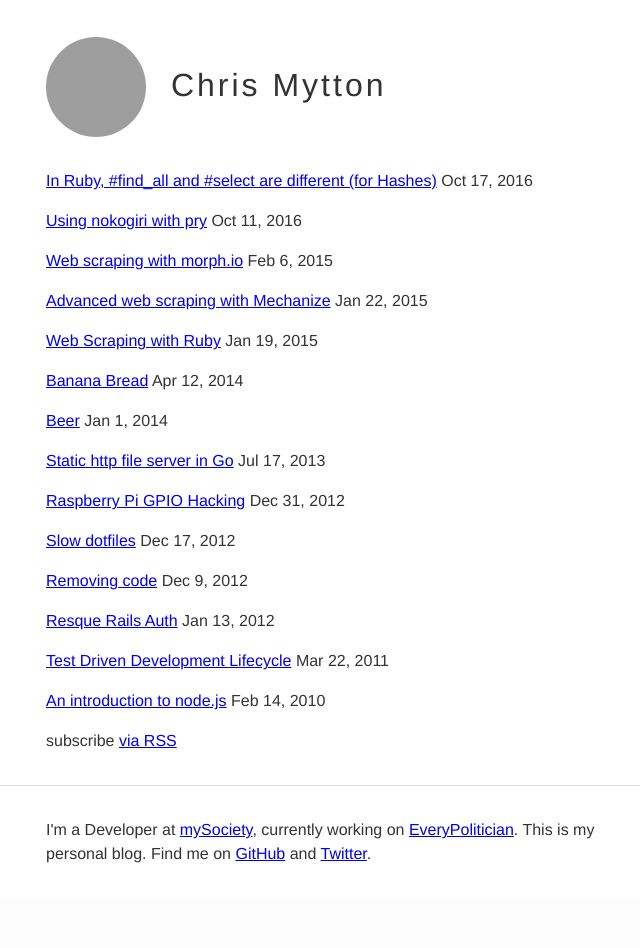
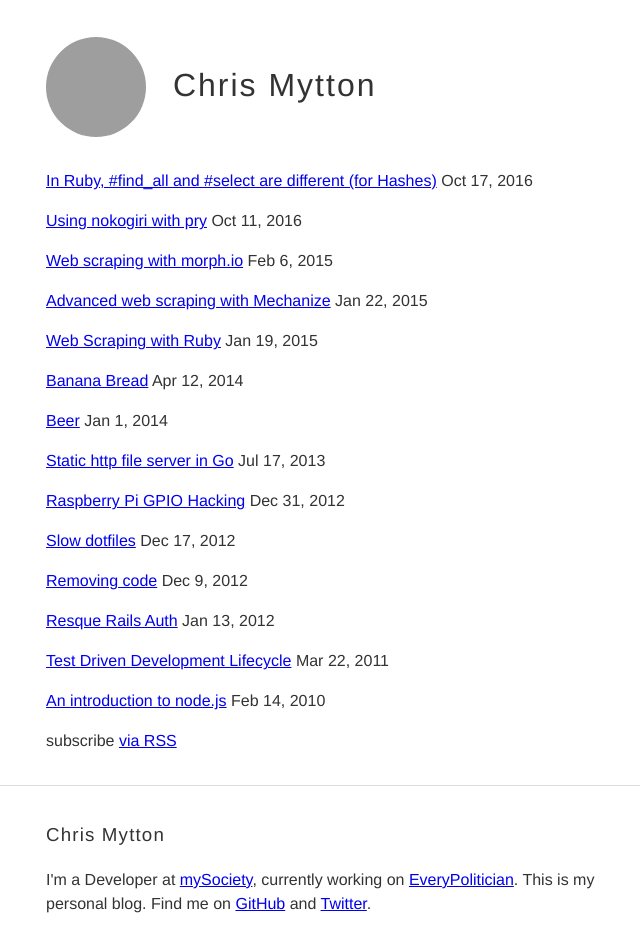
Before and after one commit to chrismytton/chrismytton.github.io, a Jekyll site: the page built from index.html, in a window 1280 px wide, cut to the strip 0-948 px from the top of the page. Shown: the whole strip, without its empty margins (294-934 px from the left). Built offline with Jekyll 4.4.1, drawn with Linux system fonts in a browser that asks for light colours; before the commit the page ends 900 px from its top, so only the background shows below that; grey boxes are pictures that could not be loaded.

Commit message:
Update styles

```diff
--- a/_includes/footer.html
+++ b/_includes/footer.html
@@ -1,4 +1,5 @@
 <footer class="container site-footer">
+  <h3 class="logo">Chris Mytton</h3>
   <p>
   I'm a Developer at <a href="https://www.mysociety.org/">mySociety</a>, currently working on <a href="http://everypolitician.org/">EveryPolitician</a>.
   This is my personal blog.
--- a/_includes/header.html
+++ b/_includes/header.html
@@ -1,6 +1,6 @@
 <header class="site-header">
-  <h1 class="site-title">
-    <img class="site-title__avatar avatar" src="{{ site.email | to_gravatar }}" width="100" height="100" alt="{{ site.title }}" />
-    <a class="site-title__link" href="{{ site.baseurl }}/">{{ site.title }}</a>
+  <h1 class="logo">
+    <img class="avatar" src="{{ site.email | to_gravatar }}" width="100" height="100" alt="{{ site.title }}" />
+    <a href="{{ site.baseurl }}/">{{ site.title }}</a>
   </h1>
 </header>
--- a/_sass/_base.scss
+++ /dev/null
@@ -1,204 +0,0 @@
-/**
- * Reset some basic elements
- */
-body, h1, h2, h3, h4, h5, h6,
-p, blockquote, pre, hr,
-dl, dd, ol, ul, figure {
-    margin: 0;
-    padding: 0;
-}
-
-
-
-/**
- * Basic styling
- */
-body {
-    font-family: $base-font-family;
-    font-size: $base-font-size;
-    line-height: $base-line-height;
-    font-weight: 300;
-    color: $text-color;
-    background-color: $background-color;
-    -webkit-text-size-adjust: 100%;
-}
-
-
-
-/**
- * Set `margin-bottom` to maintain vertical rhythm
- */
-h1, h2, h3, h4, h5, h6,
-p, blockquote, pre,
-ul, ol, dl, figure,
-%vertical-rhythm {
-    margin-bottom: $spacing-unit / 2;
-}
-
-
-
-/**
- * Images
- */
-img {
-    max-width: 100%;
-    vertical-align: middle;
-}
-
-
-
-/**
- * Figures
- */
-figure > img {
-    display: block;
-}
-
-figcaption {
-    font-size: $small-font-size;
-}
-
-
-
-/**
- * Lists
- */
-ul, ol {
-    margin-left: $spacing-unit;
-}
-
-li {
-    > ul,
-    > ol {
-         margin-bottom: 0;
-    }
-}
-
-
-
-/**
- * Headings
- */
-h1, h2, h3, h4, h5, h6 {
-    font-weight: 300;
-}
-
-
-
-/**
- * Links
- */
-a {
-    color: $brand-color;
-    text-decoration: none;
-
-    &:visited {
-        color: darken($brand-color, 15%);
-    }
-
-    &:hover {
-        color: $text-color;
-        text-decoration: underline;
-    }
-}
-
-
-
-/**
- * Blockquotes
- */
-blockquote {
-    color: $grey-color;
-    border-left: 4px solid $grey-color-light;
-    padding-left: $spacing-unit / 2;
-    font-size: 18px;
-    letter-spacing: -1px;
-    font-style: italic;
-
-    > :last-child {
-        margin-bottom: 0;
-    }
-}
-
-
-
-/**
- * Code formatting
- */
-pre,
-code {
-    font-size: 15px;
-    border: 1px solid $grey-color-light;
-    border-radius: 3px;
-    background-color: #eef;
-}
-
-code {
-    padding: 1px 5px;
-}
-
-pre {
-    padding: 8px 12px;
-    overflow-x: scroll;
-
-    > code {
-        border: 0;
-        padding-right: 0;
-        padding-left: 0;
-    }
-}
-
-
-
-/**
- * Wrapper
- */
-.wrapper {
-    max-width: -webkit-calc(#{$content-width} - (#{$spacing-unit} * 2));
-    max-width:         calc(#{$content-width} - (#{$spacing-unit} * 2));
-    margin-right: auto;
-    margin-left: auto;
-    padding-right: $spacing-unit;
-    padding-left: $spacing-unit;
-    @extend %clearfix;
-
-    @include media-query($on-laptop) {
-        max-width: -webkit-calc(#{$content-width} - (#{$spacing-unit}));
-        max-width:         calc(#{$content-width} - (#{$spacing-unit}));
-        padding-right: $spacing-unit / 2;
-        padding-left: $spacing-unit / 2;
-    }
-}
-
-
-
-/**
- * Clearfix
- */
-%clearfix {
-
-    &:after {
-        content: "";
-        display: table;
-        clear: both;
-    }
-}
-
-
-
-/**
- * Icons
- */
-.icon {
-
-    > svg {
-        display: inline-block;
-        width: 16px;
-        height: 16px;
-        vertical-align: middle;
-
-        path {
-            fill: $grey-color;
-        }
-    }
-}
--- /dev/null
+++ b/_sass/_code.scss
@@ -0,0 +1,23 @@
+figure {
+    margin: 0;
+    padding: 0;
+}
+
+pre, code {
+    background-color: $grey;
+    overflow-x: scroll;
+    border: 1px solid #eee;
+}
+
+pre {
+    padding: 8px 12px;
+    & > code {
+        border: 0;
+        padding-right: 0;
+        padding-left: 0;
+    }
+}
+
+code {
+    padding: 1px 3px;
+}
--- a/_sass/_layout.scss
+++ /dev/null
@@ -1,250 +0,0 @@
-/**
- * Site header
- */
-.site-header {
-    border-top: 5px solid $grey-color-dark;
-    border-bottom: 1px solid $grey-color-light;
-    min-height: 56px;
-
-    // Positioning context for the mobile navigation icon
-    position: relative;
-}
-
-.site-title {
-    font-size: 26px;
-    line-height: 56px;
-    letter-spacing: -1px;
-    margin-bottom: 0;
-    float: left;
-
-    &,
-    &:visited {
-        color: $grey-color-dark;
-    }
-}
-
-.site-nav {
-    float: right;
-    line-height: 56px;
-
-    .menu-icon {
-        display: none;
-    }
-
-    .page-link {
-        color: $text-color;
-        line-height: $base-line-height;
-
-        // Gaps between nav items, but not on the first one
-        &:not(:first-child) {
-            margin-left: 20px;
-        }
-    }
-
-    @include media-query($on-palm) {
-        position: absolute;
-        top: 9px;
-        right: 30px;
-        background-color: $background-color;
-        border: 1px solid $grey-color-light;
-        border-radius: 5px;
-        text-align: right;
-
-        .menu-icon {
-            display: block;
-            float: right;
-            width: 36px;
-            height: 26px;
-            line-height: 0;
-            padding-top: 10px;
-            text-align: center;
-
-            > svg {
-                width: 18px;
-                height: 15px;
-
-                path {
-                    fill: $grey-color-dark;
-                }
-            }
-        }
-
-        .trigger {
-            clear: both;
-            display: none;
-        }
-
-        &:hover .trigger {
-            display: block;
-            padding-bottom: 5px;
-        }
-
-        .page-link {
-            display: block;
-            padding: 5px 10px;
-        }
-    }
-}
-
-
-
-/**
- * Site footer
- */
-.site-footer {
-    border-top: 1px solid $grey-color-light;
-    padding: $spacing-unit 0;
-}
-
-.footer-heading {
-    font-size: 18px;
-    margin-bottom: $spacing-unit / 2;
-}
-
-.contact-list,
-.social-media-list {
-    list-style: none;
-    margin-left: 0;
-}
-
-.footer-col-wrapper {
-    font-size: 15px;
-    color: $grey-color;
-    margin-left: -$spacing-unit / 2;
-    @extend %clearfix;
-}
-
-.footer-col {
-    float: left;
-    margin-bottom: $spacing-unit / 2;
-    padding-left: $spacing-unit / 2;
-}
-
-.footer-col-1 {
-    width: -webkit-calc(35% - (#{$spacing-unit} / 2));
-    width:         calc(35% - (#{$spacing-unit} / 2));
-}
-
-.footer-col-2 {
-    width: -webkit-calc(20% - (#{$spacing-unit} / 2));
-    width:         calc(20% - (#{$spacing-unit} / 2));
-}
-
-.footer-col-3 {
-    width: -webkit-calc(45% - (#{$spacing-unit} / 2));
-    width:         calc(45% - (#{$spacing-unit} / 2));
-}
-
-@include media-query($on-laptop) {
-    .footer-col-1,
-    .footer-col-2 {
-        width: -webkit-calc(50% - (#{$spacing-unit} / 2));
-        width:         calc(50% - (#{$spacing-unit} / 2));
-    }
-
-    .footer-col-3 {
-        width: -webkit-calc(100% - (#{$spacing-unit} / 2));
-        width:         calc(100% - (#{$spacing-unit} / 2));
-    }
-}
-
-@include media-query($on-palm) {
-    .footer-col {
-        float: none;
-        width: -webkit-calc(100% - (#{$spacing-unit} / 2));
-        width:         calc(100% - (#{$spacing-unit} / 2));
-    }
-}
-
-
-
-/**
- * Page content
- */
-.page-content {
-    padding: $spacing-unit 0;
-}
-
-.page-heading {
-    font-size: 20px;
-}
-
-.post-list {
-    margin-left: 0;
-    list-style: none;
-
-    > li {
-        margin-bottom: $spacing-unit;
-    }
-}
-
-.post-meta {
-    font-size: $small-font-size;
-    color: $grey-color;
-}
-
-.post-link {
-    display: block;
-    font-size: 24px;
-}
-
-
-
-/**
- * Posts
- */
-.post-header {
-    margin-bottom: $spacing-unit;
-}
-
-.post-title {
-    font-size: 42px;
-    letter-spacing: -1px;
-    line-height: 1;
-
-    @include media-query($on-laptop) {
-        font-size: 36px;
-    }
-}
-
-.post-content {
-    margin-bottom: $spacing-unit;
-
-    h2 {
-        font-size: 32px;
-
-        @include media-query($on-laptop) {
-            font-size: 28px;
-        }
-    }
-
-    h3 {
-        font-size: 26px;
-
-        @include media-query($on-laptop) {
-            font-size: 22px;
-        }
-    }
-
-    h4 {
-        font-size: 20px;
-
-        @include media-query($on-laptop) {
-            font-size: 18px;
-        }
-    }
-}
-
-.footnotes {
-    border-top: 1px solid #ccc;
-    margin: 1em 0;
-    padding: 1em 0;
-    font-size: 0.9em;
-    color: #444;
-}
-
-.avatar {
-    border-radius: 100px;
-    -webkit-border-radius: 100px;
-    -moz-border-radius: 100px;
-}
--- a/css/main.scss
+++ b/css/main.scss
@@ -4,49 +4,19 @@
 ---
 @charset "utf-8";
 
+$grey: #fcfcfc;
+$dark-grey: #333;
+$white: #fff;
+
 // Import partials from `sass_dir` (defaults to `_sass`)
 @import "normalize";
 @import "syntax-highlighting";
-
-$grey: #fcfcfc;
-
-figure {
-    margin: 0;
-    padding: 0;
-}
+@import "code";
 
 body {
     background-color: $grey;
-    color: #333;
+    color: $dark-grey;
     font-family: "Helvetica Neue", Helvetica, Arial, sans-serif;
-}
-
-.container {
-    background-color: #fff;
-    max-width: 600px;
-    margin: 0 auto;
-    padding: 1em 3em;
-    line-height: 1.5;
-}
-
-pre, code {
-    background-color: $grey;
-    overflow-x: scroll;
-    border: 1px solid #eee;
-}
-
-pre {
-    padding: 8px 12px;
-}
-
-code {
-    padding: 1px 3px;
-}
-
-pre > code {
-    border: 0;
-    padding-right: 0;
-    padding-left: 0;
 }
 
 img {
@@ -54,12 +24,23 @@
     vertical-align: middle;
 }
 
+.container {
+    background-color: $white;
+    max-width: 37.5em;
+    margin: 0 auto;
+    padding: 1em 3em;
+    line-height: 1.5;
+}
+
 .footnotes {
     border-top: 1px solid #ccc;
     margin: 1em 0;
     padding: 1em 0;
-    font-size: 0.9em;
-    color: #444;
+    font-size: 0.8em;
+
+    & > ol {
+        padding-left: 1.5em;
+    }
 }
 
 .avatar {
@@ -68,13 +49,13 @@
     -moz-border-radius: 100px;
 }
 
-.site-title {
+.logo {
     font-weight: 200;
-    & .site-title__link {
+    letter-spacing: 0.0625em;
+    & > a {
         color: #333;
         text-decoration: none;
         margin-left: 0.5em;
-        letter-spacing: 3px;
     }
 }
 
@@ -92,11 +73,10 @@
     }
 
     .avatar {
-        width: 50px;
-        height: 50px;
+        display: none;
     }
 
-    .site-title .site-title__link {
-        font-size: 23px;
+    .logo > a {
+        margin: 0;
     }
 }
```
